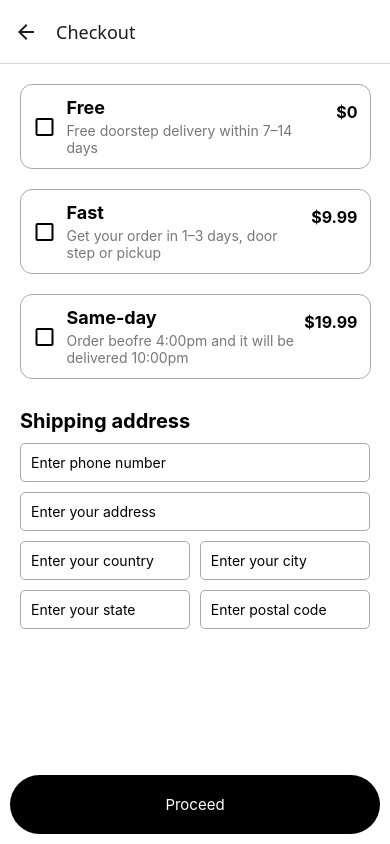
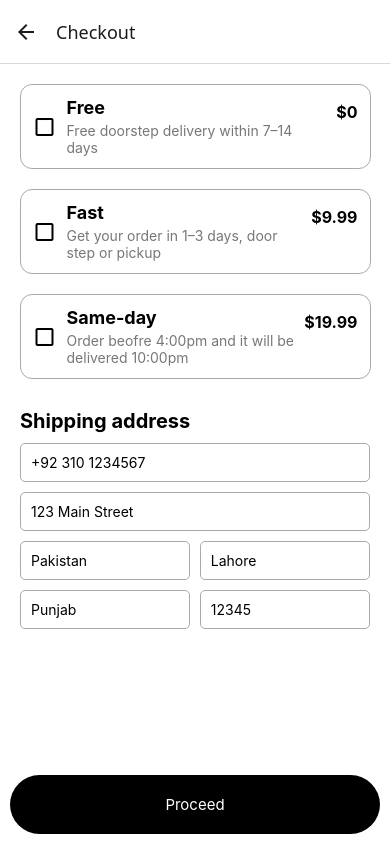
Before and after one commit to Syed-Abdullah123/Ecommerce-App, a React Native app in the folder e-commerce-app/: screen /Checkout in a window 390 px wide. Built offline with nearby package versions, Linux system fonts and the light colour scheme.

Commit message:
added fixed values to textinputs and as props to button

```diff
--- a/e-commerce-app/src/screens/CheckoutScreen.tsx
+++ b/e-commerce-app/src/screens/CheckoutScreen.tsx
@@ -47,26 +47,38 @@ const CheckoutScreen = ({ navigation }) => {
       <View style={styles.shippingContainer}>
         <Text style={styles.shippingText}>Shipping address</Text>
         <View style={styles.addressContainer}>
-          <TextInput placeholder="Enter phone number" style={styles.input} />
-          <TextInput placeholder="Enter your address" style={styles.input} />
+          <TextInput
+            placeholder="Enter phone number"
+            style={styles.input}
+            value="+92 310 1234567"
+          />
+          <TextInput
+            placeholder="Enter your address"
+            style={styles.input}
+            value="123 Main Street"
+          />
           <View style={{ flexDirection: "row", gap: 10 }}>
             <TextInput
               placeholder="Enter your country"
               style={[styles.input, { width: "48.5%" }]}
+              value="Pakistan"
             />
             <TextInput
               placeholder="Enter your city"
               style={[styles.input, { width: "48.5%" }]}
+              value="Lahore"
             />
           </View>
           <View style={{ flexDirection: "row", gap: 10 }}>
             <TextInput
               placeholder="Enter your state"
               style={[styles.input, { width: "48.5%" }]}
+              value="Punjab"
             />
             <TextInput
               placeholder="Enter postal code"
               style={[styles.input, { width: "48.5%" }]}
+              value="12345"
             />
           </View>
         </View>
@@ -75,7 +87,19 @@ const CheckoutScreen = ({ navigation }) => {
       {/* Button container */}
       <TouchableOpacity
         style={styles.button}
-        onPress={() => navigation.navigate("Payment")}
+        onPress={() =>
+          navigation.navigate("Payment", {
+            deliveryOption: options[selectedIndex],
+            shippingInfo: {
+              phone: "+92 310 1234567",
+              address: "123 Main Street",
+              country: "Pakistan",
+              city: "Lahore",
+              state: "Punjab",
+              postalCode: "12345",
+            },
+          })
+        }
       >
         <Text style={styles.btnText}>Proceed</Text>
       </TouchableOpacity>
```
